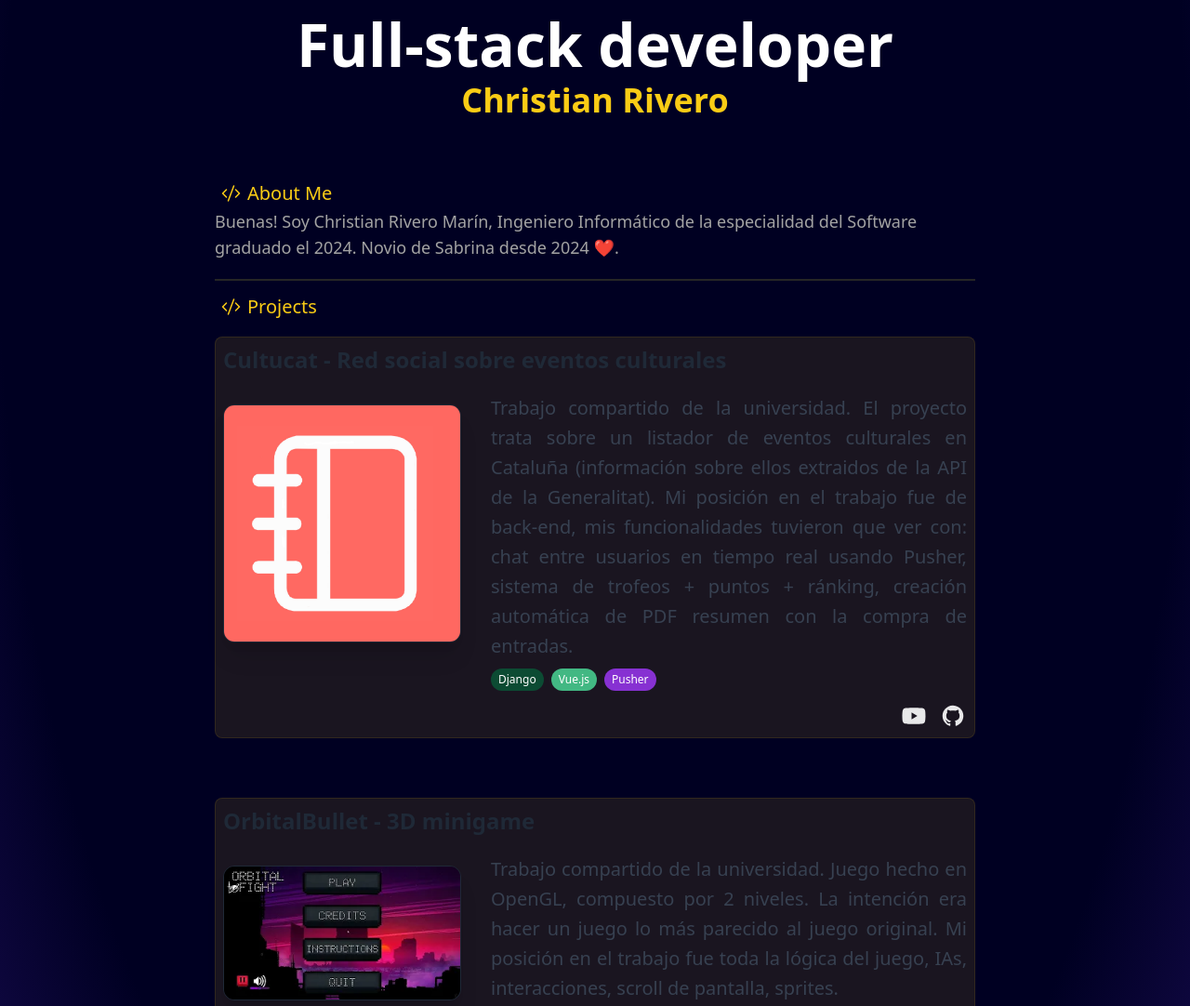
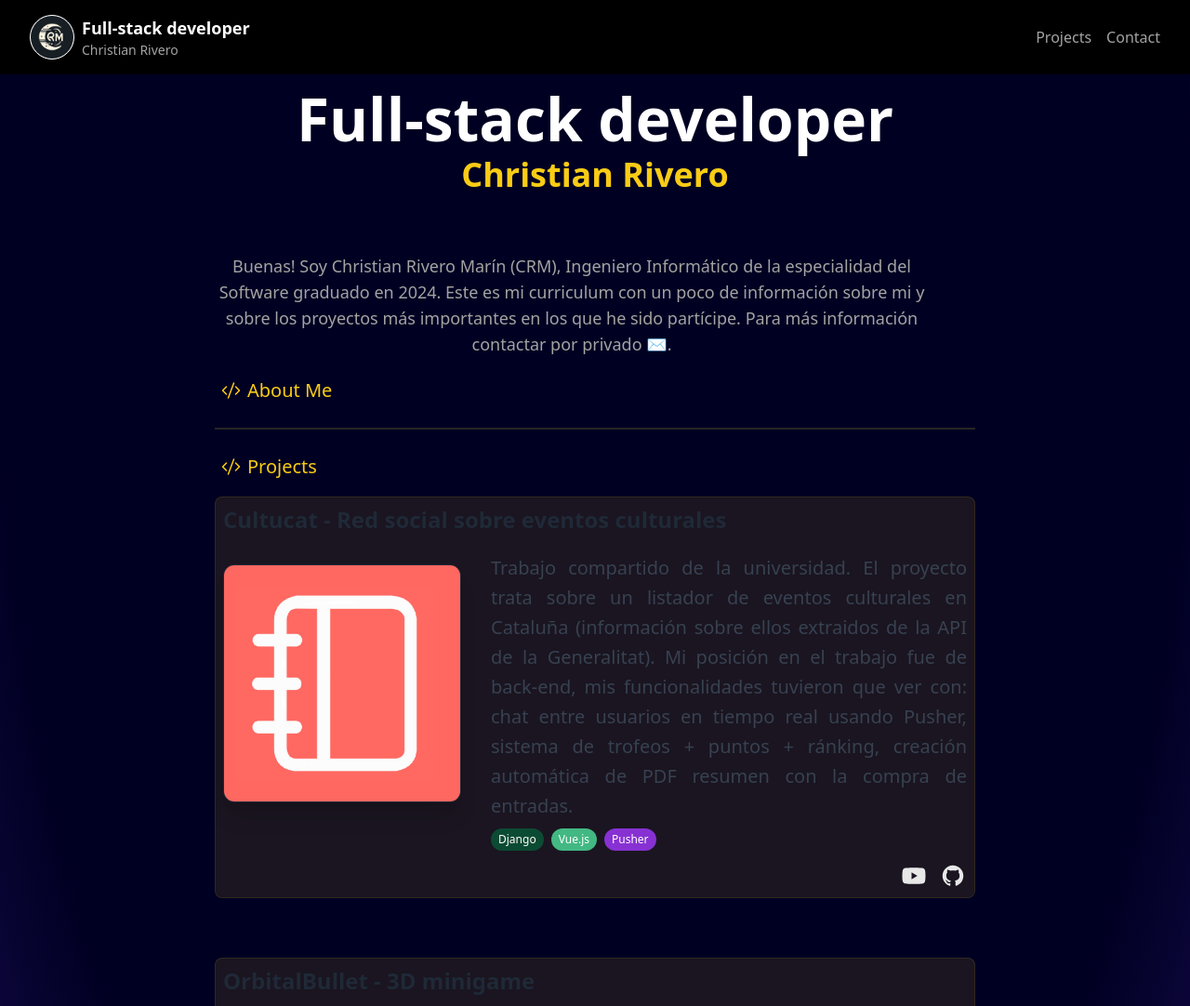
Before and after one commit to christianrm02/myWebAstro, an Astro site: page / in a window 1280 px wide. Shown: the top 1082 px of the page at 93% size. Built offline with nearby package versions, Linux system fonts and the light colour scheme; Astro itself is replaced by a stand-in of ours.

Commit message:
añadida navbar con errores

```diff
--- /dev/null
+++ b/src/components/Navbar.astro
@@ -0,0 +1,24 @@
+---
+
+---
+
+<div class="w-full flex items-center justify-between bg-black fixed top-0 z-10 text-white p-4">
+    <div class="flex items-center">
+        <!-- Logo redondo -->
+        <a class="rounded-full border border-white w-12 h-12 bg-white ml-4" href="#top">
+            <img class="rounded-full" src="/images/logoCRM.jpg" alt="logoCRM">
+        </a>
+
+        <!-- Título y subtitulo -->
+        <div class="ml-2">
+            <p class="text-lg font-semibold">Full-stack developer</p>
+            <p class="text-sm text-neutral-400">Christian Rivero</p>
+        </div>
+    </div>
+
+    <!-- Atajos a la derecha -->
+    <div class="flex items-center space-x-4 mr-4">
+        <a href="#projects" class="text-neutral-400 hover:text-white transition">Projects</a>
+        <a href="#contact" class="text-neutral-400 hover:text-white transition">Contact</a>
+    </div>
+</div>
--- /dev/null
+++ b/src/components/SocialNetworks.astro
@@ -0,0 +1,8 @@
+<div class="flex gap-4 justify-center mt-0.5 mb-6">
+    <a href="https://github.com/christianrm02" target="_blank">
+        <p class="text-gray-400 hover:underline">Github</p>
+    </a>
+    <a href="www.linkedin.com/in/christian-r-384a4b26a" target="_blank">
+        <p class="text-gray-400 hover:underline">Linkedin</p>
+    </a>
+</div>
--- a/src/layouts/Layout.astro
+++ b/src/layouts/Layout.astro
@@ -1,4 +1,6 @@
 ---
+import Navbar from '../components/Navbar.astro';
+
 interface Props {
 	title: string;
 }
@@ -16,8 +18,9 @@ const { title } = Astro.props;
 		<meta name="generator" content={Astro.generator} />
 		<title>{title}</title>
 	</head>
-	<body class="relative text-black dark:text-white">
+	<body class="relative text-black dark:text-white scroll-smooth">
 		<div class="absolute inset-0 -z-10 h-full w-full items-center px-5 py-24 [background:radial-gradient(125%_125%_at_50%_10%,#002_40%,#63e_100%)]"></div>
+		<Navbar />
 		<slot />
 	</body>
 </html>
--- a/src/pages/index.astro
+++ b/src/pages/index.astro
@@ -1,7 +1,7 @@
 ---
 import Layout from '../layouts/Layout.astro';
-import Badge from '../components/Badge.astro';
 import Projects from "../components/Projects.astro"
+import SocialNetworks from "../components/SocialNetworks.astro"
 
 
 //parte de javascript
@@ -9,16 +9,16 @@ console.log("Loading")
 ---
 <Layout title="Portfolio Christian Rivero. Full-Stack developer, desarrollador y programador.">
 	<main>
-		<section>
-			<h1 class="font-semibold text-center leading-tight flex flex-col gap-2">Full-stack developer
+		<section id="top">
+			<h1 class="font-semibold text-center leading-tight flex flex-col gap-2 mt-20">Full-stack developer
 				<span class="font-semibold text-4xl text-yellow-400 l g:text-3xl 2xl:text-5xl">Christian Rivero</span>
 			</h1>
+			<h2 class="max-w-xs text-center text-lg font-medium text-neutral-400 lg:max-w-3xl 2xl:max-w-4xl mb-5">Buenas! Soy Christian Rivero Marín (CRM), Ingeniero Informático de la especialidad del Software graduado en 2024. Este es mi curriculum con un poco de información sobre mi y sobre los proyectos más importantes en los que he sido partícipe. Para más información contactar por privado ✉️.</h2>
+
 			<h2 class="text-yellow-400 flex flex-row items-center">
 				<svg width="35" height="24" viewBox="0 0 24 24" fill="#facc15" xmlns="http://www.w3.org/2000/svg"><path d="M7.53 8.53 4.061 12l3.469 3.47a.75.75 0 1 1-1.06 1.06l-4-4a.749.749 0 0 1 0-1.06l4-4a.75.75 0 0 1 1.06 1.06Zm14 2.94-4-4a.75.75 0 0 0-1.06 1.06L19.939 12l-3.469 3.47a.75.75 0 1 0 1.06 1.06l4-4a.749.749 0 0 0 0-1.06ZM15.263 3.3a.749.749 0 0 0-.965.439l-6 16a.749.749 0 0 0 .439.965.736.736 0 0 0 .263.046.75.75 0 0 0 .7-.487l6-16a.749.749 0 0 0-.437-.963Z"></path></svg>
 				<p>About Me</p>
 			</h2>
-			<h2 class="max-w-xs text-lg font-medium text-neutral-400 lg:max-w-3xl 2xl:max-w-4xl text-pretty mb-5">Buenas! Soy Christian Rivero Marín, Ingeniero Informático de la especialidad del Software graduado el 2024. Novio de Sabrina desde 2024 ❤️.</h2>
-
 			<!-- <div class="flex flex-row">
 				<p class="text-left mb-2 mr-2">Skills: </p>
 				<div class="flex flex-wrap gap-2 mt-0.5">
@@ -36,44 +36,40 @@ console.log("Loading")
 				</div>
 			</div>-->
 
-			<div class="w-full h-[2px] bg-neutral-800 mt-3 mb-3"></div>
+			<section id="projects"></section>
 
+				<div class="w-full h-[2px] bg-neutral-800 mt-6 mb-6"></div>
 				<h2 class="text-yellow-400 flex flex-row items-center mb-4">
 					<svg width="35" height="24" viewBox="0 0 24 24" fill="#facc15" xmlns="http://www.w3.org/2000/svg"><path d="M7.53 8.53 4.061 12l3.469 3.47a.75.75 0 1 1-1.06 1.06l-4-4a.749.749 0 0 1 0-1.06l4-4a.75.75 0 0 1 1.06 1.06Zm14 2.94-4-4a.75.75 0 0 0-1.06 1.06L19.939 12l-3.469 3.47a.75.75 0 1 0 1.06 1.06l4-4a.749.749 0 0 0 0-1.06ZM15.263 3.3a.749.749 0 0 0-.965.439l-6 16a.749.749 0 0 0 .439.965.736.736 0 0 0 .263.046.75.75 0 0 0 .7-.487l6-16a.749.749 0 0 0-.437-.963Z"></path></svg>
 					<p>Projects</p>
 				</h2>
 				<Projects />
+			</section>
 
-			<div class="w-full h-[2px] bg-neutral-800 mt-7 mb-3"></div>
-
+			<section id="contact"></section>
+				<div class="w-full h-[2px] bg-neutral-800 mt-10 mb-6"></div>
 				<h2 class="text-yellow-400 flex flex-row items-center mt-4">
 					<svg width="35" height="24" viewBox="0 0 24 24" fill="#facc15" xmlns="http://www.w3.org/2000/svg"><path d="M7.53 8.53 4.061 12l3.469 3.47a.75.75 0 1 1-1.06 1.06l-4-4a.749.749 0 0 1 0-1.06l4-4a.75.75 0 0 1 1.06 1.06Zm14 2.94-4-4a.75.75 0 0 0-1.06 1.06L19.939 12l-3.469 3.47a.75.75 0 1 0 1.06 1.06l4-4a.749.749 0 0 0 0-1.06ZM15.263 3.3a.749.749 0 0 0-.965.439l-6 16a.749.749 0 0 0 .439.965.736.736 0 0 0 .263.046.75.75 0 0 0 .7-.487l6-16a.749.749 0 0 0-.437-.963Z"></path></svg>
 					<p>Contact</p>
 				</h2>
 				<div class="flex items-center flex-col gap-5">
 					<div class="aspect-w-1 aspect-h-1 w-1/2">
-					<img class="w-half h-half drop-shadow-2xl rounded-full justify-center" src="/images/logoCRM.jpg" alt="ShoppyFree" style="opacity: 1; transform: translateX(0%) translateZ(0px);"></img>
+						<img class="w-half h-half drop-shadow-2xl rounded-full justify-center" src="/images/logoCRM.jpg" alt="LogoCRM" style="opacity: 1; transform: translateX(0%) translateZ(0px);"></img>
 					</div>
 					<a href="mailto:christianrm02@gmail.com" class="button-contact z-30 pl-4 pr-2 py-2 rounded-full border border-white text-white font-normal text-sm flex items-center sm:text-xl xl:pl-6 xl:pr-3 xl:py-3 2xl:pl-12 2xl:pr-6 2xl:py-4 2xl:text-3xl group transition-transform transform hover:scale-105" aria-label="Send me an email" data-astro-cid-xmivup5a="">
 						<p>Send an email</p>
 						<svg width="20" height="20" viewBox="0 0 20 20" fill="#FFFFFF" xmlns="http://www.w3.org/2000/svg"><path d="M20.692 12.287a.755.755 0 0 1-.162.243l-4 4a.75.75 0 0 1-1.06-1.06l2.719-2.72H4a.75.75 0 0 1 0-1.5h14.189L15.47 8.53a.75.75 0 1 1 1.06-1.06l4 4a.751.751 0 0 1 .162.817Z"></path></svg>
 					</a>
-				<div class="flex gap-4 justify-center mt-0.5">
-					<a href="https://github.com/christianrm02" target="_blank">
-						<p class="text-gray-400 hover:underline">Github</p>
-					</a>
-					<a href="www.linkedin.com/in/christian-r-384a4b26a" target="_blank">
-						<p class="text-gray-400 hover:underline">Linkedin</p>
-					</a>
+					<SocialNetworks />
 				</div>
-			</div>
+			</section>
 		</section>
 	</main>
 </Layout>
 
 <!--
 	hover:text-yellow-600
-	text-[#a3a3a3]
+	text-[#636363]
 	m-4
 	<div class="w-full h-[2px] bg-neutral-800"></div> LINEA
  -->
```
Lines whose indentation alone changed are shown as unchanged.
